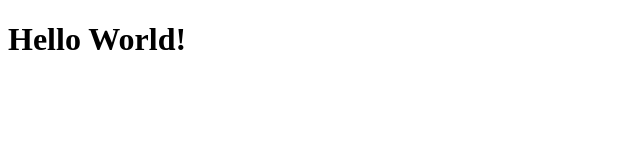
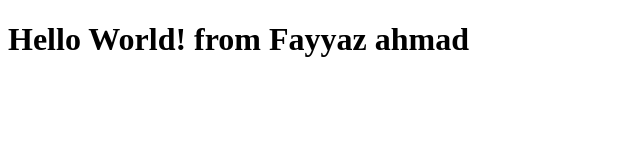
Before and after one commit to Fayyazahmad22/zozo-bootcamp, a plain HTML site: page index.html in a window 1280 px wide. Shown: the whole page, without its empty margins (0-640 px from the left). Drawn offline with Linux system fonts and the light colour scheme.

Commit message:
update index.html

```diff
--- a/index.html
+++ b/index.html
@@ -6,6 +6,6 @@
     <title>Document</title>
 </head>
 <body>
-    <h1>Hello World!</h1>
+    <h1>Hello World! from Fayyaz ahmad</h1>
 </body>
 </html>
```
